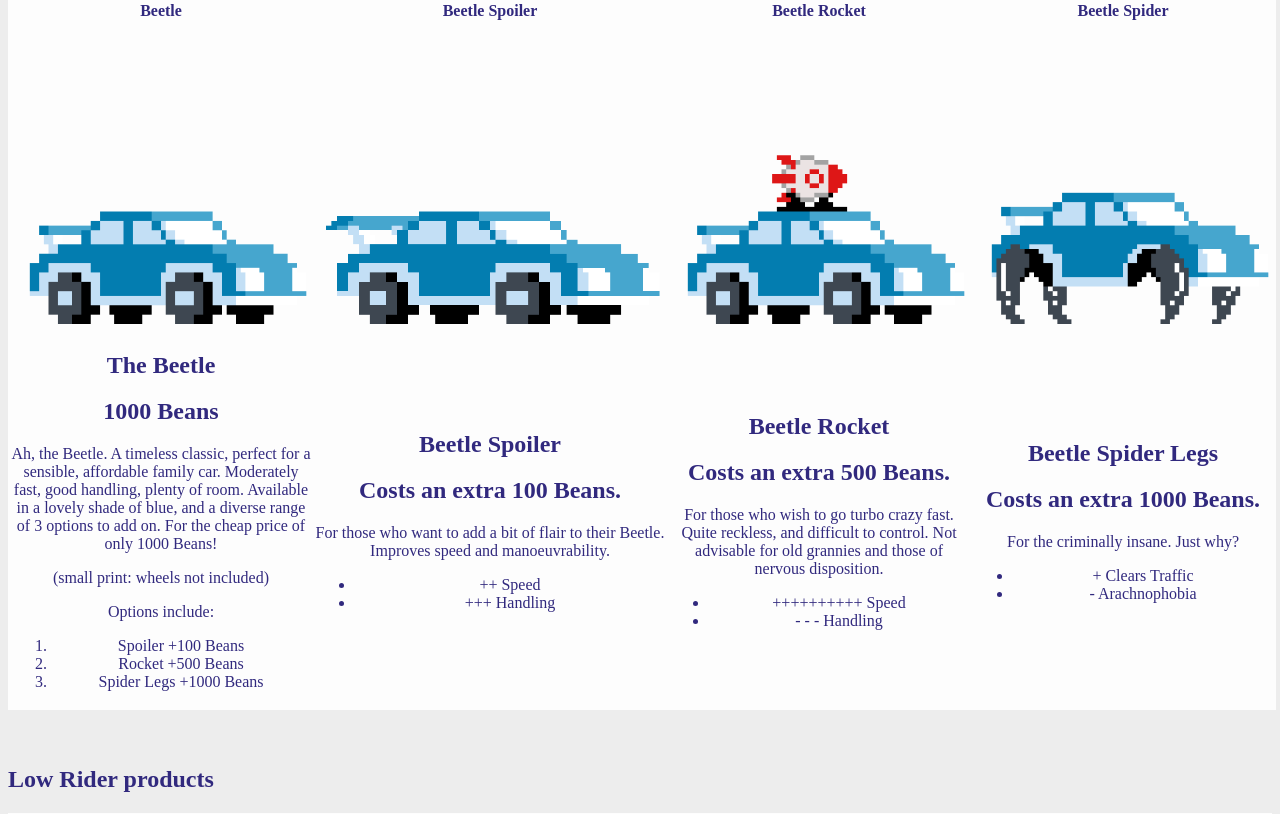
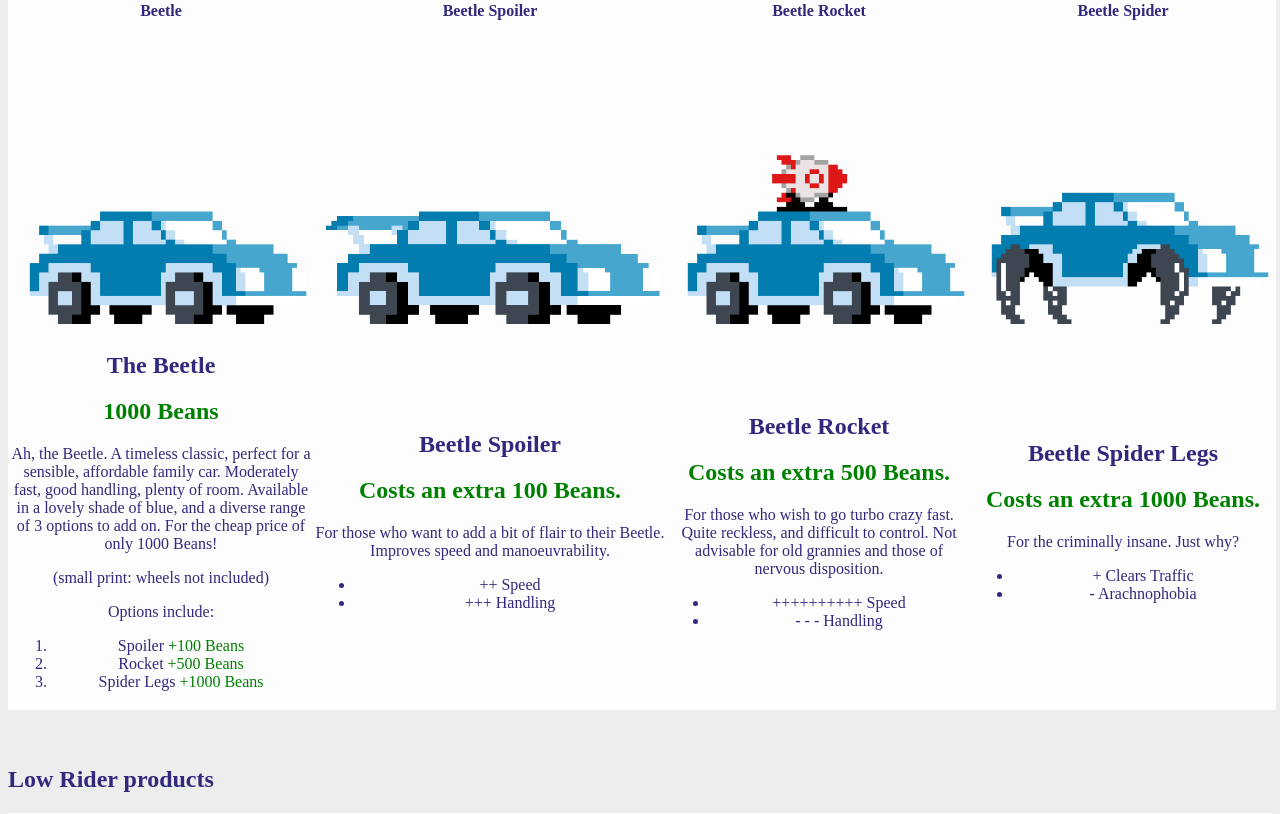
Before and after one commit to ryancheems/C26Project1, a PHP site: page /product.html in a window 1280 px wide. Shown: the part 685-1499 px from the top of the page. Run offline with PHP 8.4, Linux system fonts and the light colour scheme.

Commit message:
Update style.css

```diff
--- a/style.css
+++ b/style.css
@@ -2,6 +2,9 @@ body {
   background: #ededed;
   /* font-family: "Lucida Handwriting"; */
   color: BLACK;
+}
+.green {
+  color: green;
 }
 div.a {
   text-align: center;
```
